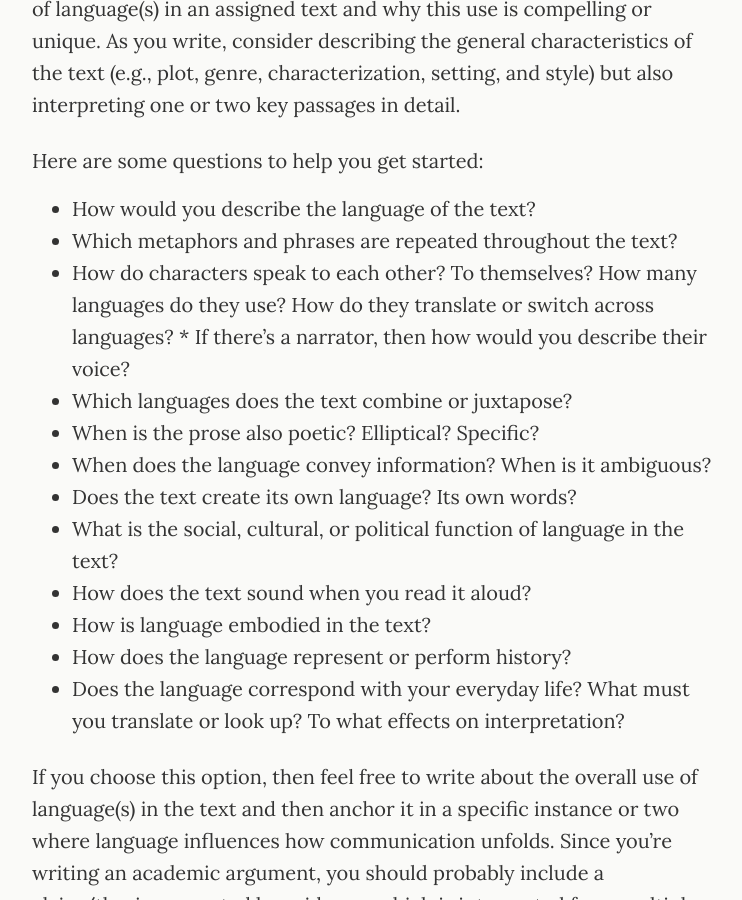
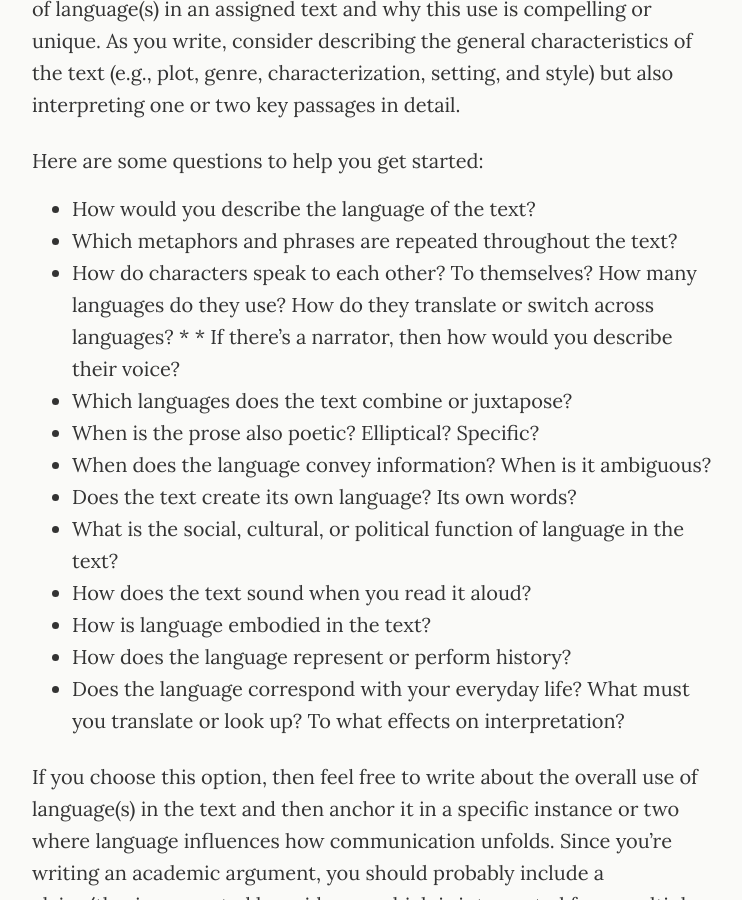
Before and after one commit to jentery/429c, a Jekyll site: the page built from _pages/analysis.md, in a window 1280 px wide and 900 px high, scrolled down 2322 px. Shown: the whole window, without its empty margins (266-1008 px from the left). Built offline with Jekyll 4.4.1, drawn with Linux system fonts in a browser that asks for light colours.

Commit message:
Update analysis.md

```diff
--- a/_pages/analysis.md
+++ b/_pages/analysis.md
@@ -50,7 +50,7 @@ Here are some questions to help you get started:
 
 * How would you describe the language of the text?
 * Which metaphors and phrases are repeated throughout the text?
-* How do characters speak to each other? To themselves? How many languages do they use? How do they translate or switch across languages? * If there’s a narrator, then how would you describe their voice?
+* How do characters speak to each other? To themselves? How many languages do they use? How do they translate or switch across languages? * * If there’s a narrator, then how would you describe their voice?
 * Which languages does the text combine or juxtapose?
 * When is the prose also poetic? Elliptical? Specific?
 * When does the language convey information? When is it ambiguous?
```
